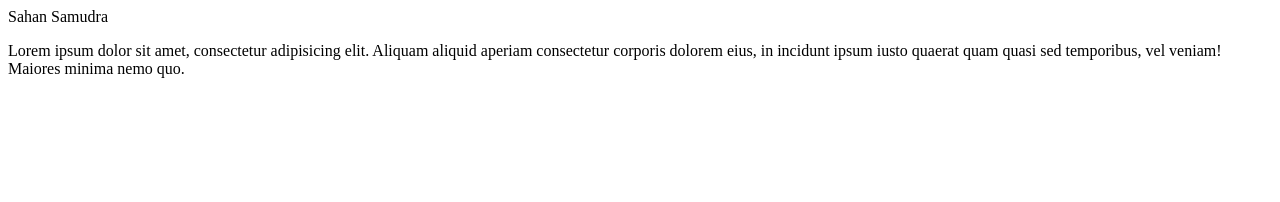
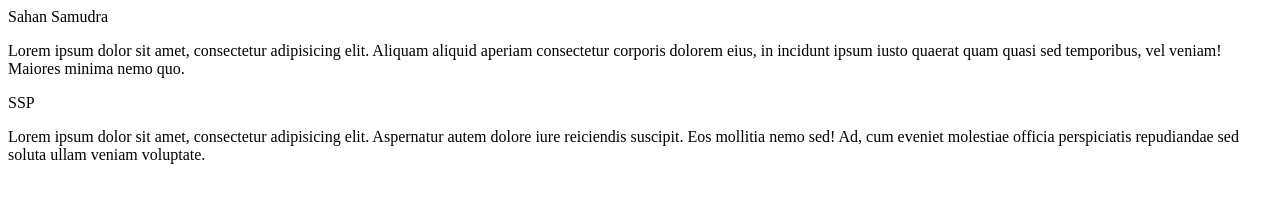
Before and after one commit to SahanSamudra/My_Portfolio, a plain HTML site: page index.html in a window 1280 px wide. Drawn offline with Linux system fonts and the light colour scheme.

Commit message:
add sub topic

```diff
--- a/index.html
+++ b/index.html
@@ -7,5 +7,7 @@
 <body>
 <h>Sahan Samudra</h>
 <p>Lorem ipsum dolor sit amet, consectetur adipisicing elit. Aliquam aliquid aperiam consectetur corporis dolorem eius, in incidunt ipsum iusto quaerat quam quasi sed temporibus, vel veniam! Maiores minima nemo quo.</p>
+<h>SSP</h>
+<P>Lorem ipsum dolor sit amet, consectetur adipisicing elit. Aspernatur autem dolore iure reiciendis suscipit. Eos mollitia nemo sed! Ad, cum eveniet molestiae officia perspiciatis repudiandae sed soluta ullam veniam voluptate.</P>
 </body>
 </html>
```
